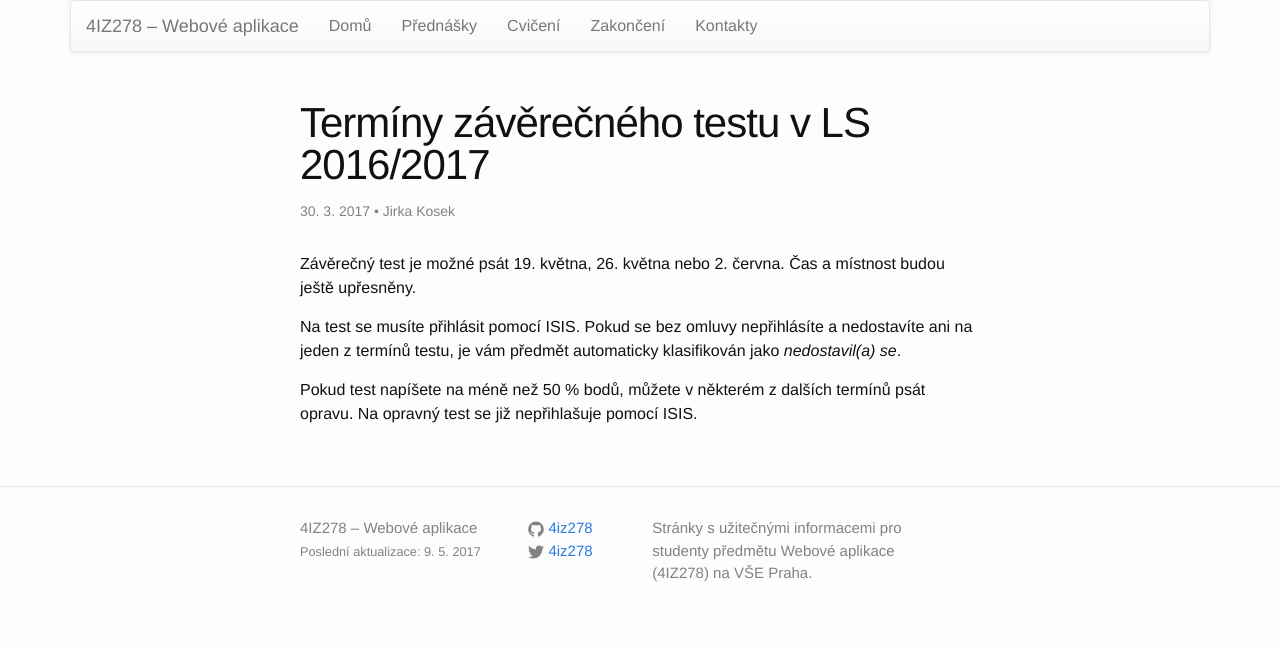
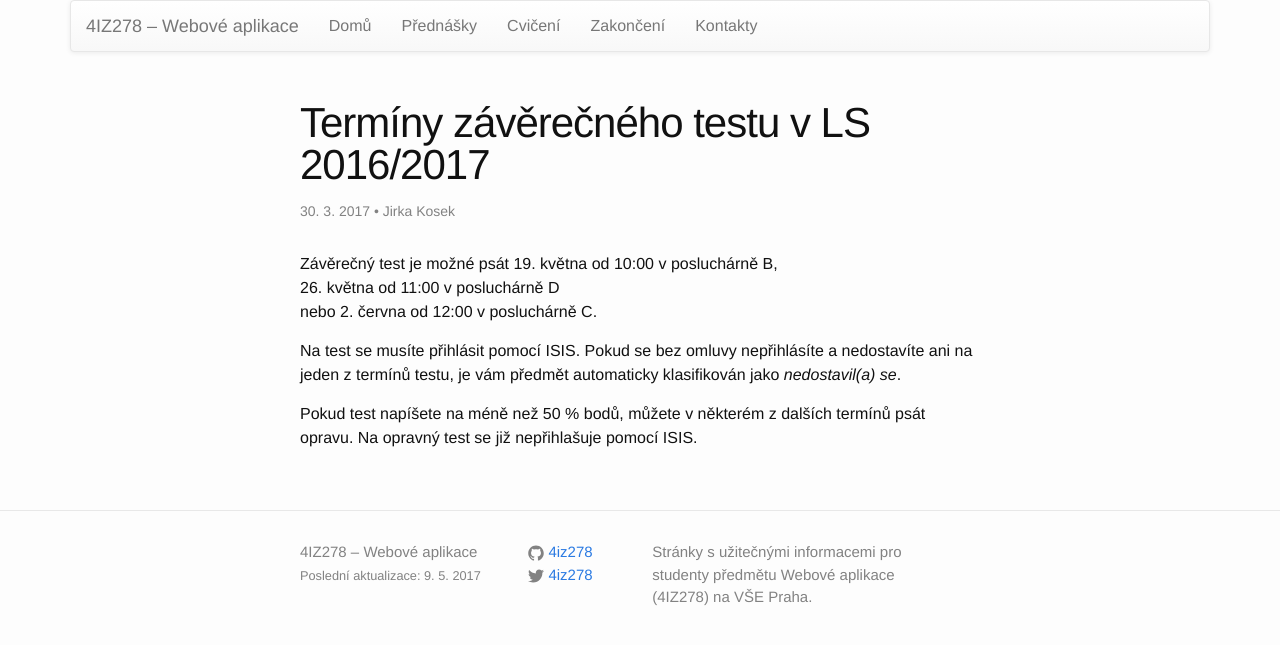
Before and after one commit to 4iz278/4iz278.github.io, a Jekyll site: the page built from _posts/2017-03-30-terminy-testu-ls-2016-2017.md, in a window 1280 px wide. Shown: the top 645 px of the page. Built offline with Jekyll 4.4.1, drawn with Linux system fonts in a browser that asks for light colours; nearby versions of some CDN libraries.

Commit message:
Upřesněno místo a čas testů

```diff
--- a/_posts/2017-03-30-terminy-testu-ls-2016-2017.md
+++ b/_posts/2017-03-30-terminy-testu-ls-2016-2017.md
@@ -4,8 +4,9 @@ title: Termíny závěrečného testu v LS 2016/2017
 author: Jirka Kosek
 ---
 
-Závěrečný test je možné psát 19. května, 26. května nebo
-2. června. Čas a místnost budou ještě upřesněny.
+Závěrečný test je možné psát 19. května od 10:00 v posluchárně B,<br>
+26. května od 11:00 v posluchárně D<br> nebo
+2. června od 12:00 v posluchárně C.
 
 Na test se musíte přihlásit pomocí ISIS. Pokud se bez omluvy
 nepřihlásíte a nedostavíte ani na jeden z termínů testu, je vám
```
